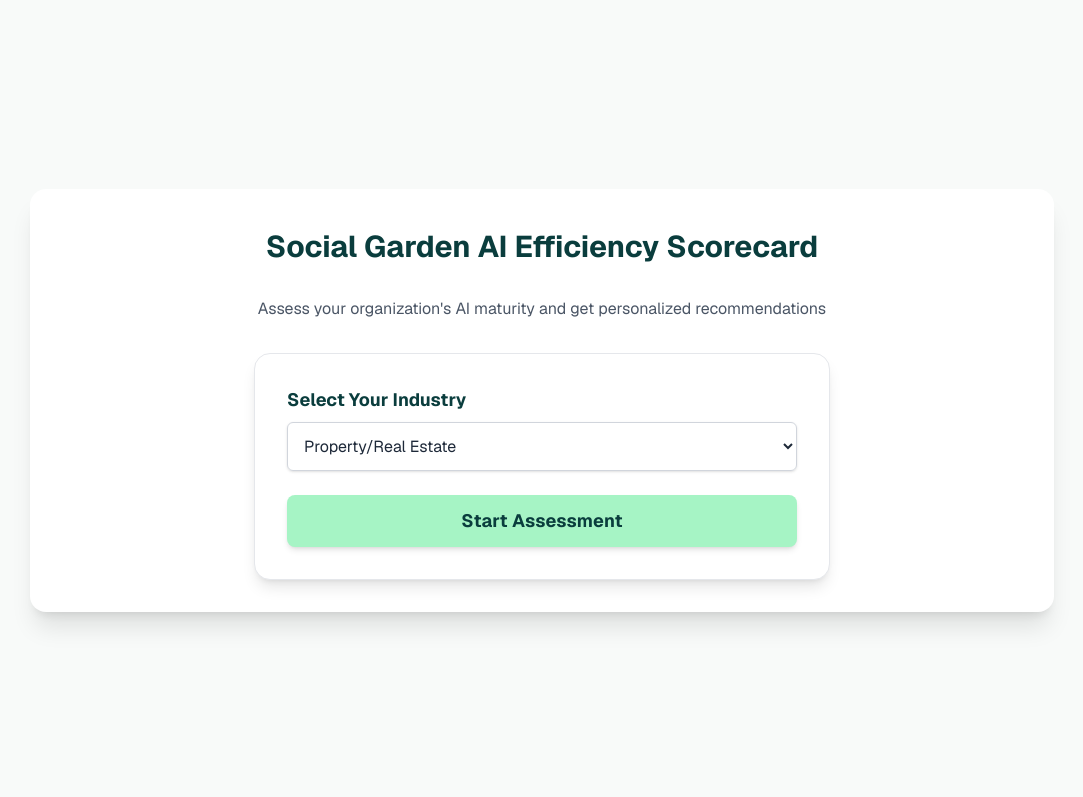
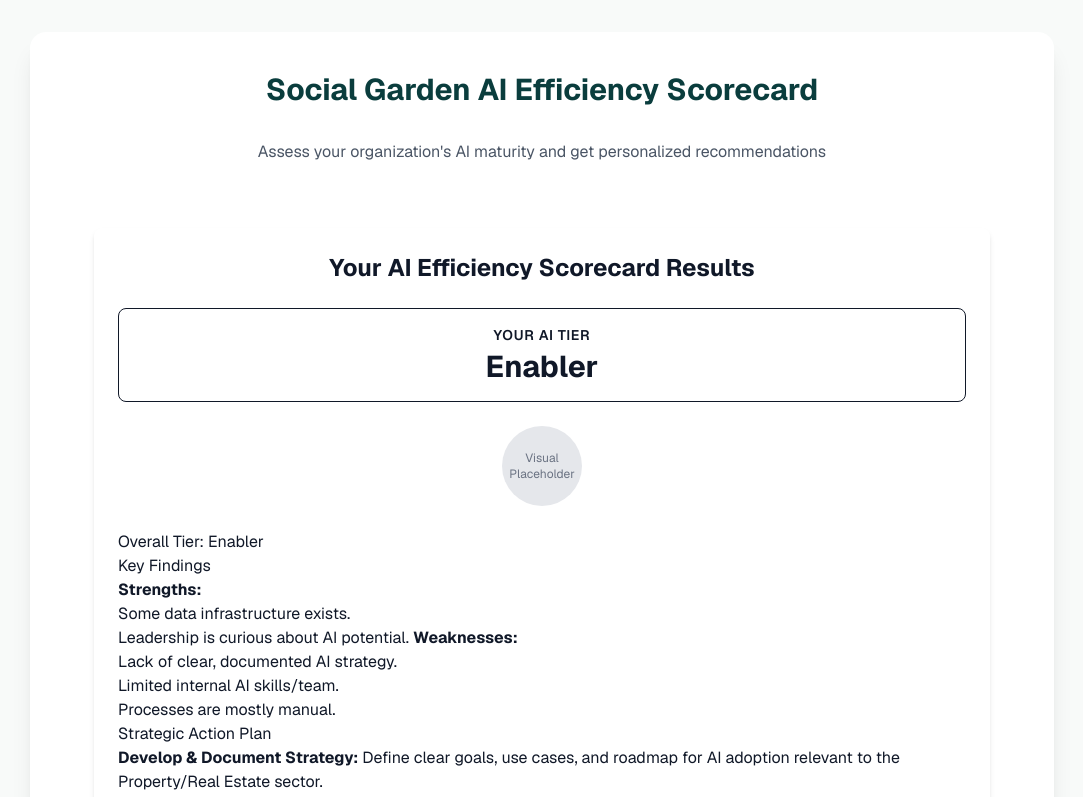
Before and after one commit to bashhh89/sg, a Next.js app: page / in a window 1280 px wide. Shown: the top 797 px of the page, without its empty margins (98-1181 px from the left). Built offline with nearby package versions, Linux system fonts and the light colour scheme.

Commit message:
Feat: Display score/tier in results and add dev shortcut (Step 4.2)

```diff
--- a/app/page.tsx
+++ b/app/page.tsx
@@ -19,9 +19,38 @@
   reasoningText: string | null; // Added for AI thinking display
 }
 
+// --- TEMPORARY FOR TESTING RESULTS PAGE ---
+const sampleMarkdownReport = `
+## Overall Tier: Enabler
+
+## Key Findings
+**Strengths:**
+- Some data infrastructure exists.
+- Leadership is curious about AI potential.
+**Weaknesses:**
+- Lack of clear, documented AI strategy.
+- Limited internal AI skills/team.
+- Processes are mostly manual.
+
+## Strategic Action Plan
+1.  **Develop & Document Strategy:** Define clear goals, use cases, and roadmap for AI adoption relevant to the Property/Real Estate sector.
+2.  **Identify Pilot Projects:** Select 1-2 low-risk, high-impact pilot projects (e.g., automating specific reports, lead scoring).
+3.  **Invest in Foundational Training:** Provide basic AI literacy training for key stakeholders.
+
+## Getting Started & Resources
+- [Example Resource: AI Strategy Template](#)
+- [Example Resource: Intro to AI for Business](#)
+
+## Illustrative Benchmarks
+* Companies at the 'Enabler' stage in Property/Real Estate often use AI for basic market analysis or automating back-office tasks.
+* 'Leaders' might leverage predictive analytics for property valuation or personalized tenant communication.
+`;
+// --- END TEMPORARY DATA ---
+
 export default function Home() {
-  // Define state for current step in the assessment flow
-  const [currentStep, setCurrentStep] = useState<string>('industrySelection');
+  // --- TEMPORARY FOR TESTING RESULTS PAGE ---
+  const [currentStep, setCurrentStep] = useState<string>('results'); // Start directly at results
+  // --- END TEMPORARY CHANGES ---
 
   // Define state for selected industry
   const [selectedIndustry, setSelectedIndustry] = useState<string>("Property/Real Estate");
@@ -35,8 +64,8 @@
     history: [],
     isLoading: false,
     error: null,
-    overall_status: 'not-started', // Indicate assessment hasn't begun
-    reportMarkdown: null,
+    reportMarkdown: sampleMarkdownReport, // Use the sample data
+    overall_status: 'results-generated', // Set status to show results
     reasoningText: null, // Initialize as null
   };
 
--- a/components/ScorecardResultsDisplay.tsx
+++ b/components/ScorecardResultsDisplay.tsx
@@ -1,4 +1,4 @@
-import React from 'react';
+import React, { useMemo } from 'react';
 import ReactMarkdown from 'react-markdown';
 
 export interface ScorecardResultsDisplayProps {
@@ -6,9 +6,30 @@
 }
 
 export default function ScorecardResultsDisplay({ reportMarkdown }: ScorecardResultsDisplayProps) {
+  const extractedTier = useMemo(() => {
+    if (!reportMarkdown) return null;
+    // Regex to find "## Overall Tier: TierName" (case insensitive, multiline)
+    const tierRegex = /^##\s*Overall Tier:\s*(.*)$/im;
+    const match = reportMarkdown.match(tierRegex);
+    return match ? match[1].trim() : null;
+  }, [reportMarkdown]);
+
+  // For debugging
+  console.log("Extracted Tier:", extractedTier);
+
   return (
     <div className="w-full max-w-4xl mx-auto p-6 bg-white rounded-lg shadow-md my-8">
       <h2 className="text-2xl font-bold text-sg-dark-teal mb-6 text-center">Your AI Efficiency Scorecard Results</h2>
+      {extractedTier && (
+        <div className="mb-6 text-center p-4 bg-sg-dark-teal/5 border border-sg-dark-teal/10 rounded-lg">
+          <p className="text-sm font-semibold uppercase text-sg-dark-teal/80 tracking-wider mb-1">Your AI Tier</p>
+          <p className="text-3xl font-bold text-sg-dark-teal">{extractedTier}</p>
+        </div>
+      )}
+      {/* Visual Placeholder */}
+      <div className="mx-auto mb-6 w-20 h-20 bg-gray-200 rounded-full flex items-center justify-center text-gray-500 text-xs text-center">
+        Visual Placeholder
+      </div>
       <article className="prose prose-lg max-w-none prose-headings:text-sg-dark-teal prose-a:text-sg-mint-green hover:prose-a:opacity-80">
         <ReactMarkdown>{reportMarkdown}</ReactMarkdown>
       </article>
```
Also changed, not shown: 1 other file (tests, documents, lock files or other folders).
